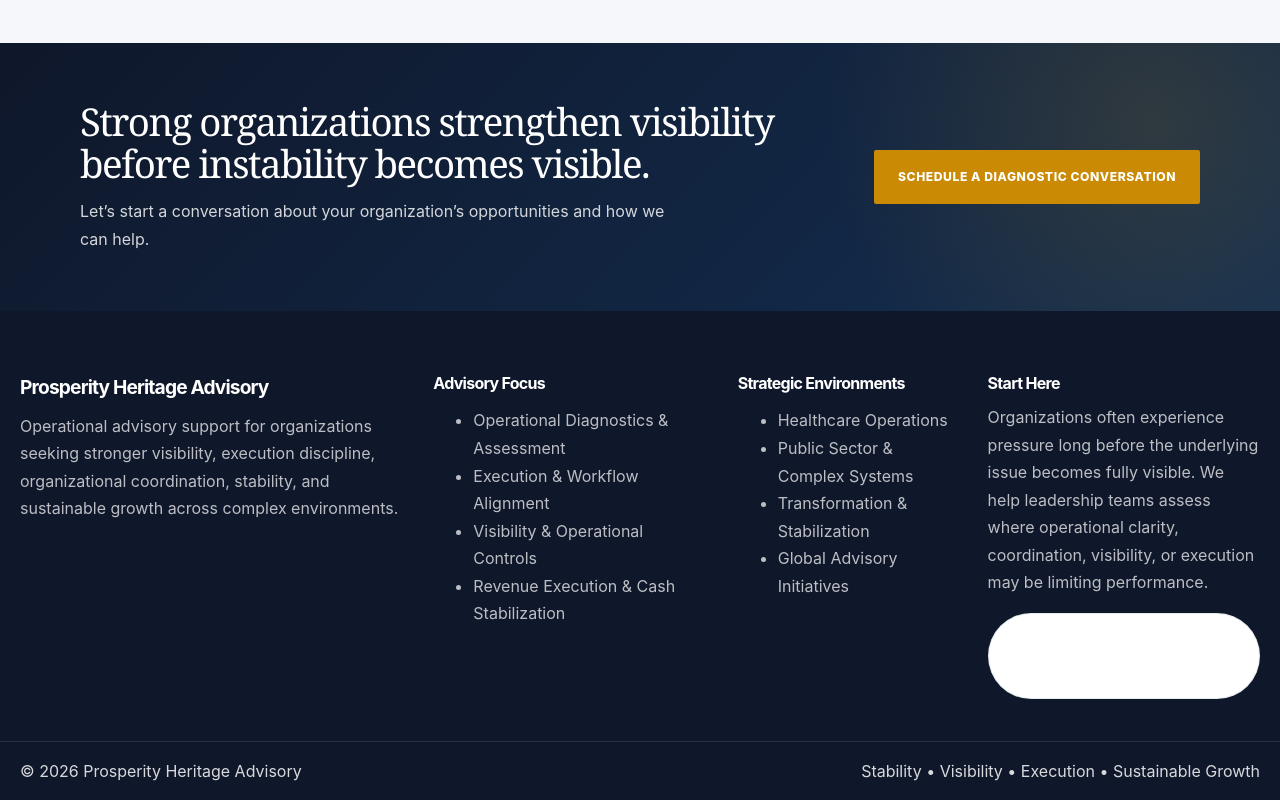
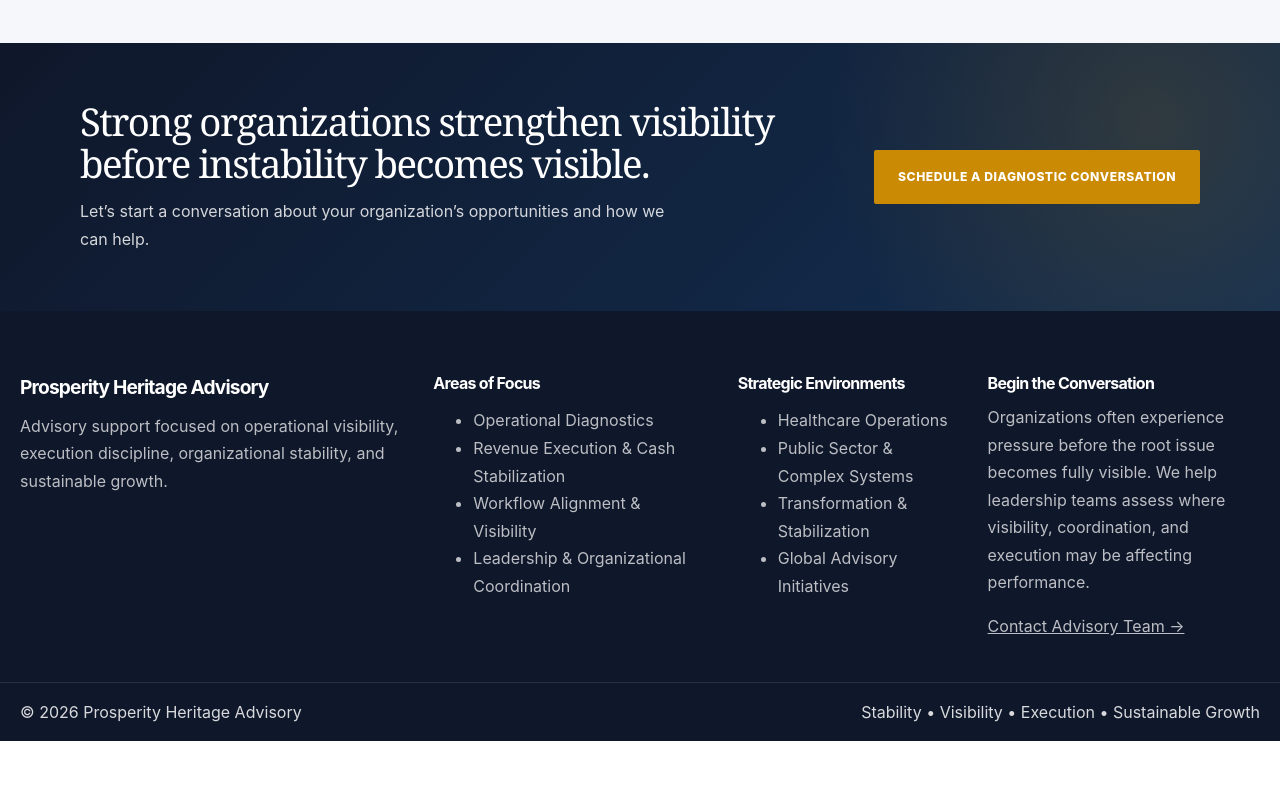
Before and after one commit to pjechete/prosperity-heritage-Advisory-Services, a Next.js app: page / in a window 1280 px wide. Shown: the part 2856-3656 px from the top of the page. After the commit the page ends 3597 px from the top, so only its background shows below. Built offline with nearby package versions, Linux system fonts and the light colour scheme.

Commit message:
Update Footer.tsx

```diff
--- a/src/app/components/Footer.tsx
+++ b/src/app/components/Footer.tsx
@@ -4,27 +4,25 @@ export default function Footer() {
   return (
     <footer className="footer">
       <div className="container footer-inner">
-
         {/* BRAND */}
-        <div>
+        <div className="footer-brand">
           <h3>Prosperity Heritage Advisory</h3>
 
           <p>
-            Operational advisory support for organizations seeking stronger
-            visibility, execution discipline, organizational coordination,
-            stability, and sustainable growth across complex environments.
+            Advisory support focused on operational visibility, execution
+            discipline, organizational stability, and sustainable growth.
           </p>
         </div>
 
-        {/* ADVISORY FOCUS */}
+        {/* AREAS OF FOCUS */}
         <div>
-          <h4>Advisory Focus</h4>
+          <h4>Areas of Focus</h4>
 
           <ul>
-            <li>Operational Diagnostics & Assessment</li>
-            <li>Execution & Workflow Alignment</li>
-            <li>Visibility & Operational Controls</li>
+            <li>Operational Diagnostics</li>
             <li>Revenue Execution & Cash Stabilization</li>
+            <li>Workflow Alignment & Visibility</li>
+            <li>Leadership & Organizational Coordination</li>
           </ul>
         </div>
 
@@ -42,17 +40,16 @@ export default function Footer() {
 
         {/* CTA */}
         <div>
-          <h4>Start Here</h4>
+          <h4>Begin the Conversation</h4>
 
           <p>
-            Organizations often experience pressure long before the underlying
-            issue becomes fully visible. We help leadership teams assess where
-            operational clarity, coordination, visibility, or execution may be
-            limiting performance.
+            Organizations often experience pressure before the root issue becomes
+            fully visible. We help leadership teams assess where visibility,
+            coordination, and execution may be affecting performance.
           </p>
 
-          <Link href="/contact" className="btn btn-secondary">
-            Schedule a Diagnostic Conversation
+          <Link href="/contact" className="footer-link">
+            Contact Advisory Team →
           </Link>
         </div>
       </div>
@@ -60,13 +57,9 @@ export default function Footer() {
       {/* FOOTER BOTTOM */}
       <div className="footer-bottom">
         <div className="container footer-bottom-inner">
-          <span>
-            © {new Date().getFullYear()} Prosperity Heritage Advisory
-          </span>
+          <span>© {new Date().getFullYear()} Prosperity Heritage Advisory</span>
 
-          <span>
-            Stability • Visibility • Execution • Sustainable Growth
-          </span>
+          <span>Stability • Visibility • Execution • Sustainable Growth</span>
         </div>
       </div>
     </footer>
```
